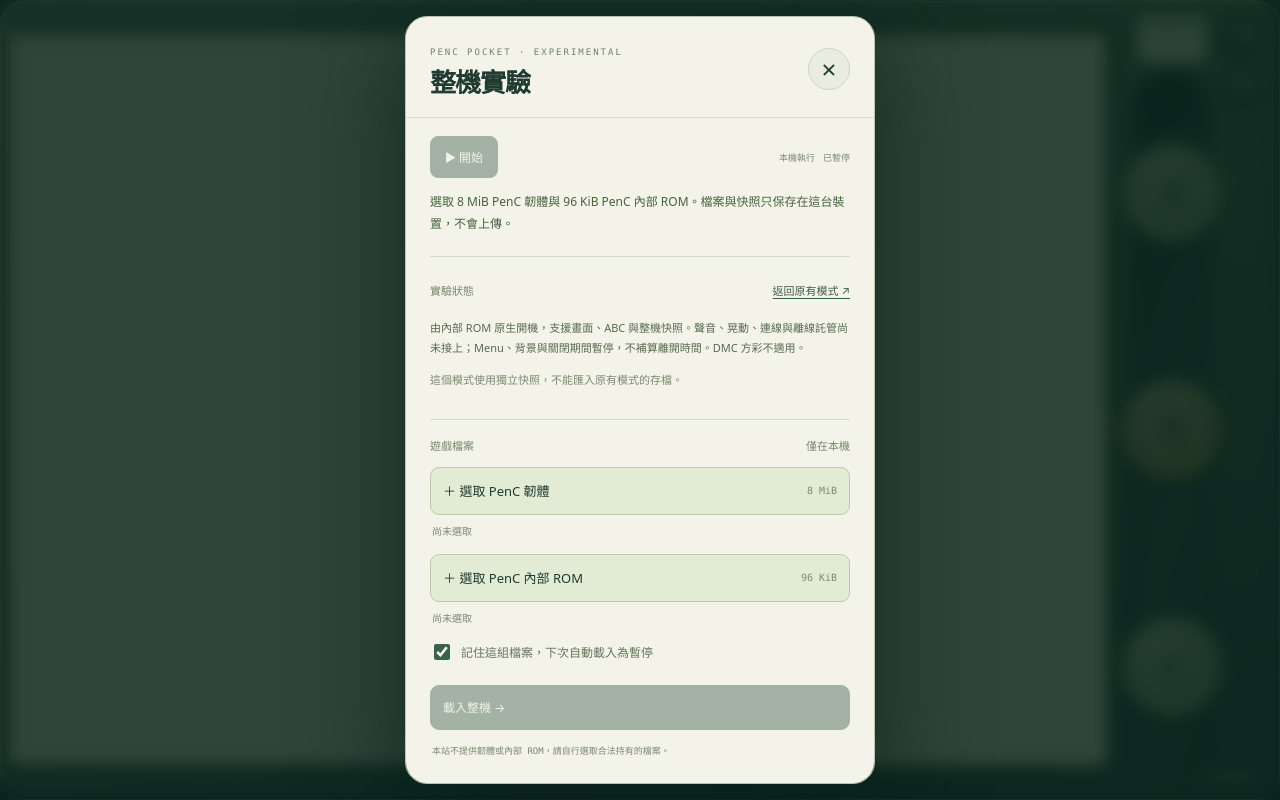
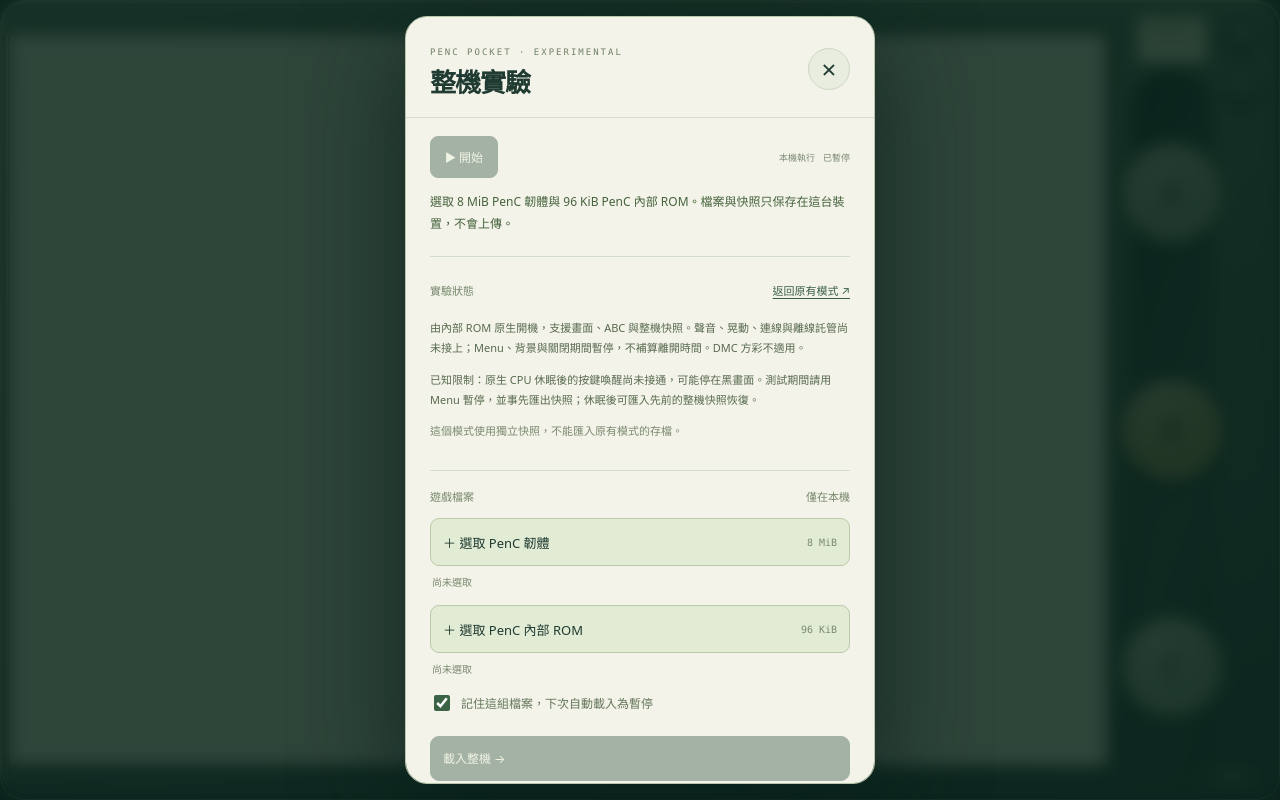
Before and after one commit to zynxyzouo/penc-pocket, a website with bundled scripts: page public/machine.html in a window 1280 px wide. Both pictures are taken after a click on the button 1243 px from the left and 35 px from the top of the page. Built offline with nearby package versions, Linux system fonts and the light colour scheme.

Commit message:
Disclose incomplete native sleep wake-up in experiment

```diff
--- a/public/machine.html
+++ b/public/machine.html
@@ -41,6 +41,7 @@
     <section class="panel machine-limitations">
       <div class="section-label"><span>實驗狀態</span><a href="./">返回原有模式 ↗</a></div>
       <p class="muted">由內部 ROM 原生開機，支援畫面、ABC 與整機快照。聲音、晃動、連線與離線託管尚未接上；Menu、背景與關閉期間暫停，不補算離開時間。DMC 方彩不適用。</p>
+      <p class="muted">已知限制：原生 CPU 休眠後的按鍵喚醒尚未接通，可能停在黑畫面。測試期間請用 Menu 暫停，並事先匯出快照；休眠後可匯入先前的整機快照恢復。</p>
       <p class="save-note">這個模式使用獨立快照，不能匯入原有模式的存檔。</p>
     </section>
     <section class="panel file-panel">
```
